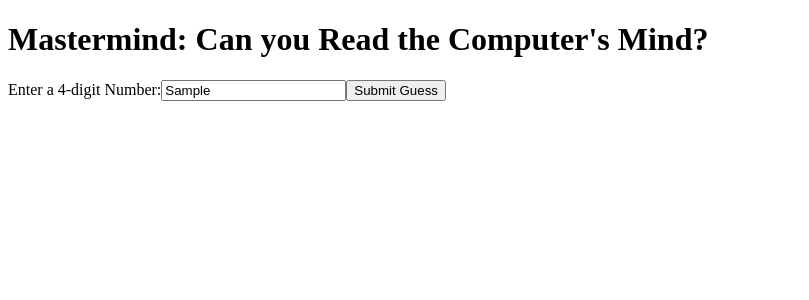
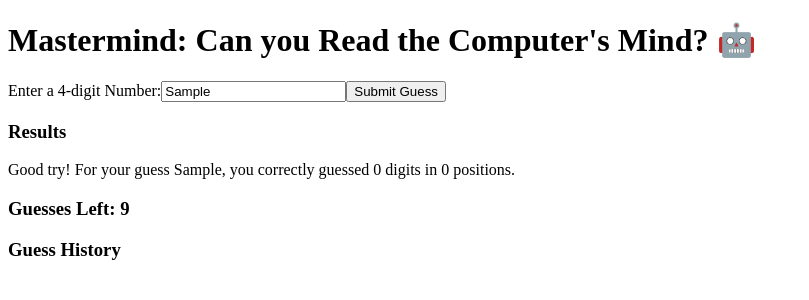
Before and after one commit to starfishpanda/mastermind, a React app: page / in a window 1280 px wide. Both pictures are taken after typing "Sample" into the empty fields and a click on the button "Submit Guess". Shown: the top 300 px of the page, without its empty margins (0-809 px from the left). Built offline with nearby package versions, Linux system fonts and the light colour scheme; no server answers.

Commit message:
Working utility for showing correct digits and correct positions

```diff
--- a/src/client/components/Game.tsx
+++ b/src/client/components/Game.tsx
@@ -1,15 +1,20 @@
 import {useState, useEffect } from 'react';
 import { useNavigate } from 'react-router-dom';
 import axios from 'axios';
+import guessCounter from '../utils/guessCounter';
 
 
 
 const Game = () => {
-  const [answer,setAnswer] = useState([]); // The random number fetched from the API
+  const maxGuesses = 10;
+  const [answer,setAnswer] = useState<number[]>([]); // The random number fetched from the API
   const [guess, setGuess] = useState<string>(''); // The user submitted guess
-  const [guessesLeft, setGuessesLeft] = useState(10); // Number of guesses left before the game ends
+  const [guessesCount, setGuessesCount] = useState(0); // Number of guesses left before the game ends
   const [digitsCorrect, setDigitsCorrect] = useState(0); // Number of correct digits in their guess
-  const [digitsPositionCorrect, setDigitsPositionCorrect] = useState(0); // Number of correct digits in the correct position
+  const [positionsCorrect, setPositionsCorrect] = useState(0); // Number of correct digits in the correct position
+  const [showResults, setShowResults] = useState(false);
+  const [resultsMessage, setResultsMessage] = useState('');
+
   const navigate = useNavigate();
 
   // Random numbers are fetched on page load
@@ -19,7 +24,7 @@
 
       try{
         const response = await axios.get('/api/get-random-numbers')
-        const randomNumbersArray = response.data;
+        const randomNumbersArray: number[] = response.data;
         setAnswer(randomNumbersArray);
       } catch (error){
         console.error('An error occurred fetching random numbers')
@@ -30,13 +35,21 @@
     fetchRandomNumbers();
 
   }, []);
-
+  // Check random number fetched
   useEffect(() => {
     console.log("This is the random number fetched",answer);
-  },[answer])
+  },[answer]);
 
   const checkGuess = (event: React.FormEvent<HTMLFormElement>) => {
     event.preventDefault();
+    setResultsMessage('');
+    setShowResults(false);
+    // End game if they have no guesses left
+    if (guessesCount === 10){
+      navigate('/end-game', {
+        state: {endResult: false}
+      });
+    }
     // If numbers match, return Win
     if (guess === answer.join('')){
       navigate('/end-game', {
@@ -44,17 +57,29 @@
       });
     }
     // Check for number of correct digits and positions
-    else {
 
-    }
+    const guessMetrics = guessCounter(guess,answer);
+    setGuessesCount(prevGuessesCount => prevGuessesCount + 1);
+    setDigitsCorrect(guessMetrics.digitsCorrect);
+    setPositionsCorrect(guessMetrics.positionsCorrect);
+
+    setResultsMessage(`Good try! For your guess ${guess}, you correctly guessed ${digitsCorrect} digits in ${positionsCorrect} positions.`);
+    setShowResults(true);
 
   };
 
+  // useEffect to set results message if showResults is positive
+
+  // useEffect to set showResults to true if digitsCorrect and positionsCorrect changes
+  // useEffect(()=>{
+  //   setResultsMessage(`Good try! For your guess ${guess}, you correctly guessed ${digitsCorrect} digits in ${positionsCorrect} positions.`);
+  //   setShowResults(true);
+  // },[digitsCorrect,positionsCorrect])
 
   return(
 
     <>
-    <h1>Mastermind: Can you Read the Computer's Mind?</h1>
+    <h1>Mastermind: Can you Read the Computer's Mind? 🤖</h1>
     <form onSubmit={checkGuess}>
       <label htmlFor="numberInput">Enter a 4-digit Number:</label>
         <input
@@ -66,6 +91,13 @@
         />
       <button type="submit">Submit Guess</button>
     </form>
+    { showResults &&
+    (<><h3>Results</h3>
+    <p>{resultsMessage}</p>
+    <h3>Guesses Left: {maxGuesses - guessesCount} </h3>
+    </>)}
+
+    <h3>Guess History</h3>
     </>
 
 
--- a/src/client/index.tsx
+++ b/src/client/index.tsx
@@ -14,7 +14,7 @@
 const root = createRoot(rootDiv);
 
 root.render(
-  <React.StrictMode>
+  // <React.StrictMode>
     <RouterProvider router={router}/>
-  </React.StrictMode>
+  // </React.StrictMode>
 );
--- a/src/client/utils/guessCounter.ts
+++ b/src/client/utils/guessCounter.ts
@@ -1 +1,24 @@
 // Utility function to return correct number of digits and correct number of positions
+
+
+const guessCounter = (guess: string,answer: number[]) => {
+  const guessMetrics = {
+    digitsCorrect: 0,
+    positionsCorrect: 0
+  };
+  for (let i = 0; i < guess.length; i++ ){
+    const guessDigit: number = parseInt(guess[i]);
+    if (guessDigit === answer[i]){
+      guessMetrics.digitsCorrect++;
+      guessMetrics.positionsCorrect++;
+    }
+    else if (answer.includes(guessDigit)){
+      guessMetrics.digitsCorrect++;
+    }
+  }
+  // console.log(guessMetrics.digitsCorrect)
+  // console.log(guessMetrics.positionsCorrect)
+  return guessMetrics;
+};
+
+export default guessCounter;
```
